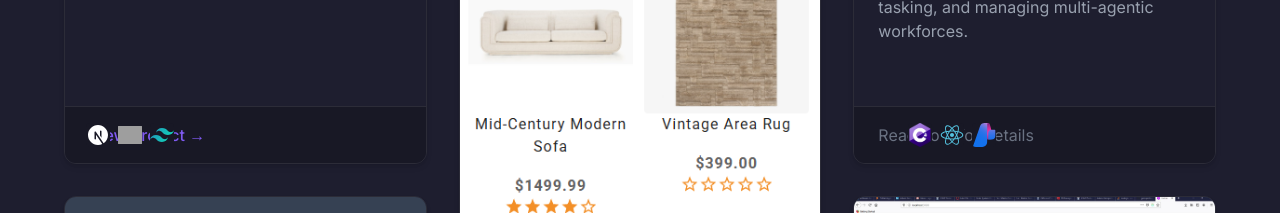
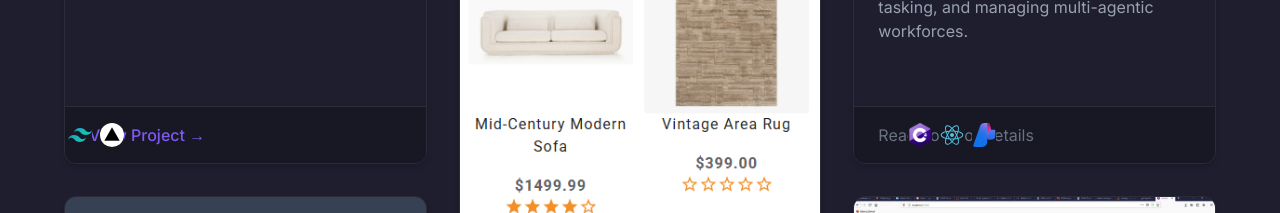
Before and after one commit to gemperline/my-portfolio-website, a Next.js app: page / in a window 1280 px wide. Shown: the part 1380-1593 px from the top of the page. Built offline with nearby package versions, Linux system fonts and the light colour scheme; grey boxes are pictures that could not be loaded.

Commit message:
added Vercel icon

```diff
--- a/package.json
+++ b/package.json
@@ -31,6 +31,7 @@
     "cpx": "^1.5.0",
     "eslint": "^9",
     "eslint-config-next": "15.4.3",
+    "geist-icons": "^1.2.3",
     "prettier": "3.6.2",
     "tailwindcss": "^4.1.11",
     "typescript": "^5"
--- a/src/app/page.tsx
+++ b/src/app/page.tsx
@@ -3,7 +3,7 @@
 import { useState } from 'react'
 import ConfettiExplosion from 'react-confetti-explosion'
 import ProjectCard from '@/components/ProjectCard'
-import { motion, useScroll, useTransform, useMotionValue } from 'framer-motion'
+import { motion, useScroll, useTransform } from 'framer-motion'
 import { useRef } from 'react'
 
 export default function Home() {
@@ -105,6 +105,7 @@ export default function Home() {
               { src: '/nextjs-icon-white-filled.svg', label: 'Next.js' },
               { src: '/typescript-def.svg', label: 'TypeScript' },
               { src: '/tailwindcss.svg', label: 'Tailwind CSS' },
+              { src: '/vercel.svg', label: 'Vercel' },
             ]}
             repoUrl="https://github.com/gemperline/my-portfolio-website"
           />
```
Also changed, not shown: public/vercel.svg (added), 1 other file (tests, documents, lock files or other folders).
